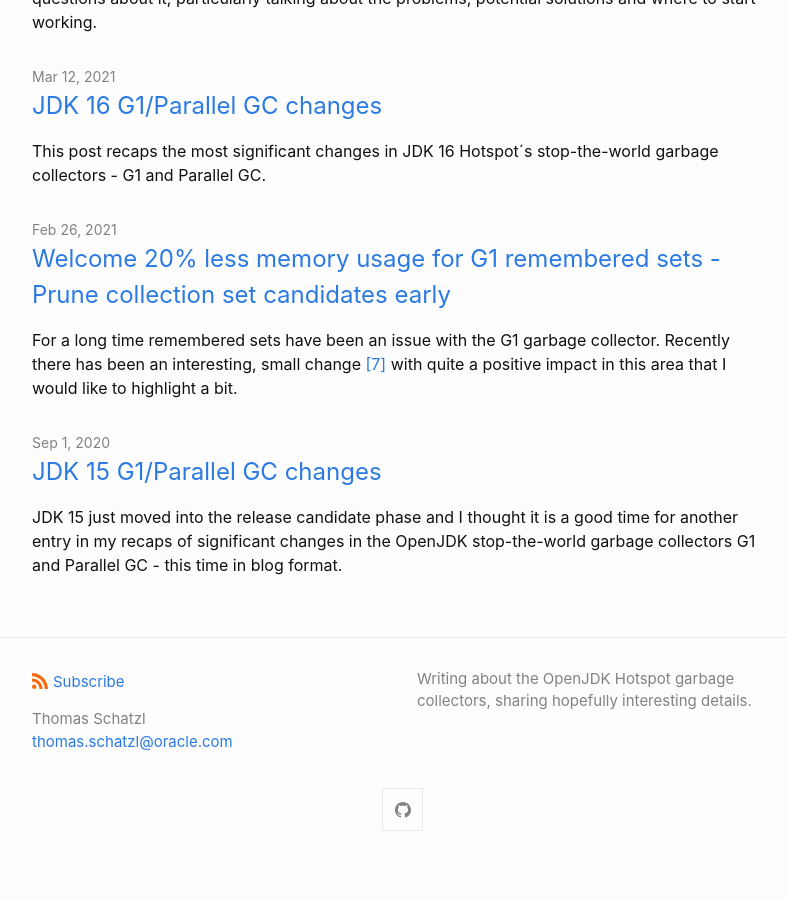
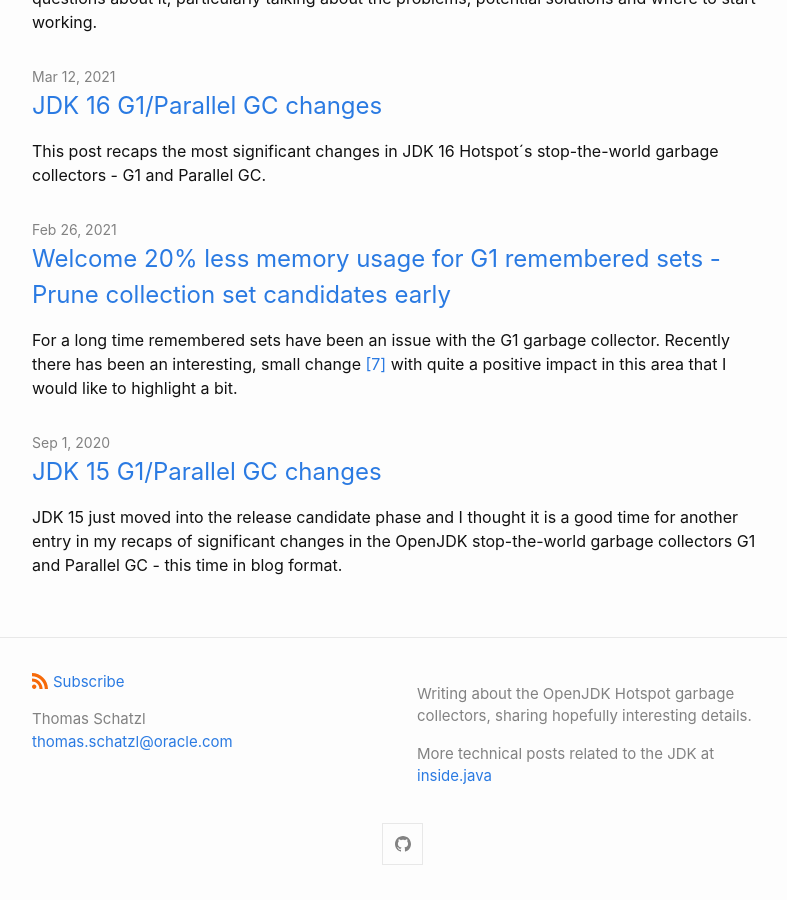
Before and after one commit to tschatzl/tschatzl.github.io, a Jekyll site: the page built from index.markdown, in a window 1280 px wide and 900 px high, scrolled down 2675 px. Shown: the whole window, without its empty margins (238-1025 px from the left). Built offline with Jekyll 4.4.1, drawn with Linux system fonts in a browser that asks for light colours; before the commit the page ends 3541 px from its top, so only the background shows below that.

Commit message:
* add link to inside.java in the footer

```diff
--- a/_config.yml
+++ b/_config.yml
@@ -20,8 +20,11 @@
 
 title: tschatzl @ github
 email: thomas.schatzl@oracle.com
-description: >- # this means to ignore newlines until "baseurl:"
+description: > # this means to ignore newlines until "baseurl:"
   Writing about the OpenJDK Hotspot garbage collectors, sharing hopefully interesting details.
+
+
+  More technical posts related to the JDK at [inside.java](https://inside.java)
 baseurl: "/" # the subpath of your site, e.g. /blog
 url: "https://tschatzl.github.io" # the base hostname & protocol for your site, e.g. http://example.com
 
--- a/_includes/footer.html
+++ b/_includes/footer.html
@@ -24,7 +24,7 @@
       {%- endif %}
       </div>
       <div class="footer-col">
-        <p>{{ site.description | escape }}</p>
+        <p>{{ site.description | escape | markdownify }}</p>
       </div>
     </div>
 
```
